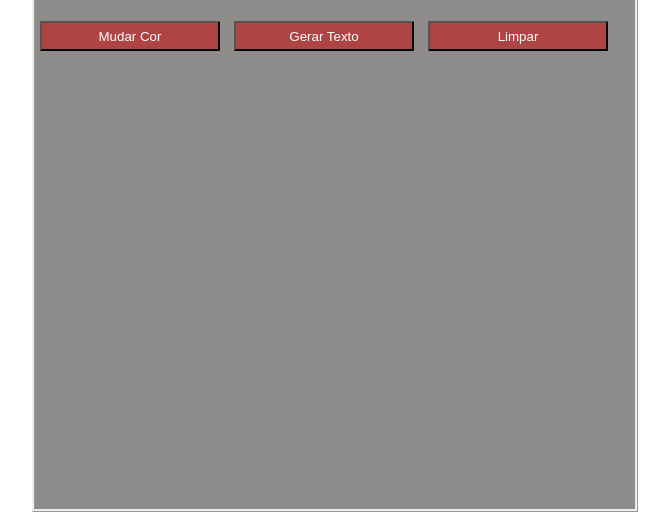
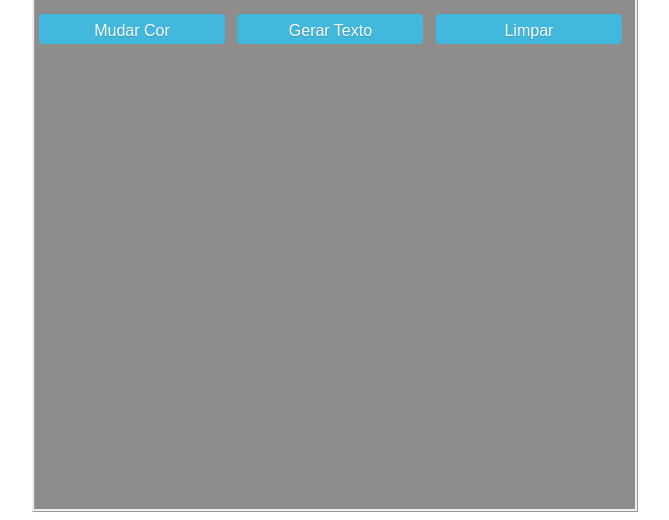
Before and after one commit to RafaelB13/EventosJavascript, a plain HTML site: page index.html in a window 1280 px wide. Shown: the part 294-814 px from the top of the page, without its empty margins (305-974 px from the left). Drawn offline with nearby package versions, Linux system fonts and the light colour scheme.

Commit message:
Botoes estilizados

```diff
--- a/css/style.css
+++ b/css/style.css
@@ -14,14 +14,17 @@
     font-size: 2em;
 }
 
-.btn {
+.pure-button {
     background: #af4444;
+    border-radius: 4px;
+    text-shadow: 0 1px 1px rgba(0, 0, 0, 0.2);
     color: #ffffff;
     margin: 0 auto;
-    border-radius: 1px 1px;
-    margin: 5px;
-    width: 30%;
+    margin-left: 4px;
+    margin: 4px;
+    width: 31%;
     height: 30px;
+    background: rgb(66, 184, 221);
 }
 
 .textoGerado {
--- a/index.html
+++ b/index.html
@@ -7,6 +7,8 @@
     <meta http-equiv="X-UA-Compatible" content="ie=edge">
     <title>Document</title>
 
+
+    <link rel="stylesheet" href="https://unpkg.com/purecss@1.0.0/build/pure-min.css" integrity="sha384-nn4HPE8lTHyVtfCBi5yW9d20FjT8BJwUXyWZT9InLYax14RDjBj46LmSztkmNP9w" crossorigin="anonymous">
     <link rel="stylesheet" href="css/style.css">
 
     <script>
@@ -60,9 +62,9 @@
     <div class="corpo">
         <h3 class="title">Eventos Javascript</h3>
 
-        <button onclick="gerarTexto1()" id="btn1" class="btn">Mudar Cor</button>
-        <button onclick="gerarTexto2()" id="btn2" class="btn">Gerar Texto</button>
-        <button onclick="limpar()" id="btn3" class="btn">Limpar</button>
+        <button onclick="gerarTexto1()" id="btn1" class="pure-button">Mudar Cor</button>
+        <button onclick="gerarTexto2()" id="btn2" class="pure-button">Gerar Texto</button>
+        <button onclick="limpar()" id="btn3" class="pure-button">Limpar</button>
 
         <p id="myP" class="textoGerado"></p>
 
```
